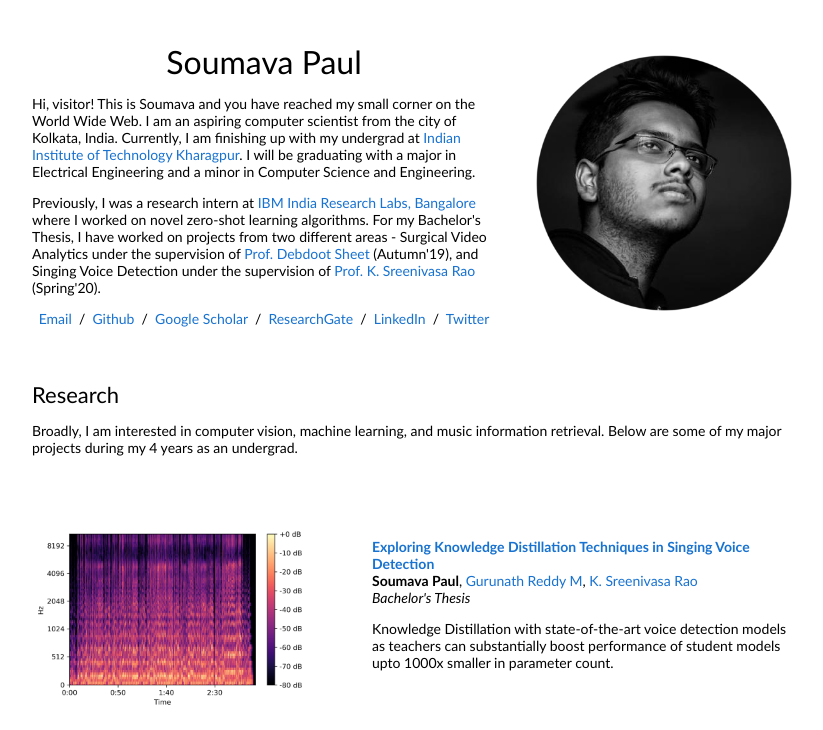
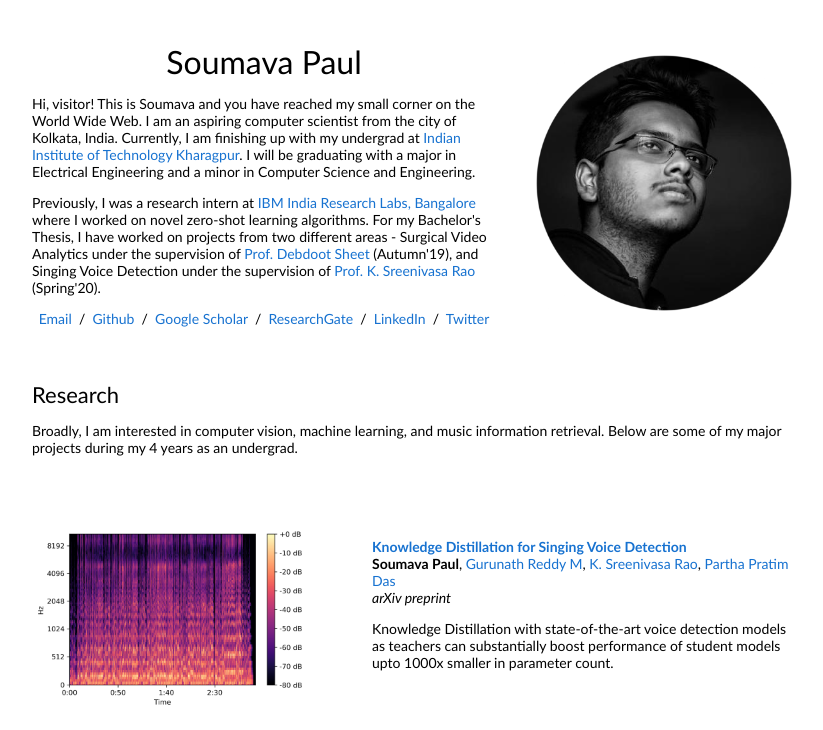
Before and after one commit to mvp18/mvp18.github.io, a plain HTML site: page index.html in a window 1280 px wide. Shown: the top 730 px of the page, without its empty margins (228-1051 px from the left). Drawn offline with Linux system fonts and the light colour scheme.

```diff
--- a/index.html
+++ b/index.html
@@ -69,14 +69,15 @@
             </td>
             <td style="padding:20px;width:75%;vertical-align:middle">
               <a href="https://drive.google.com/file/d/1ecrB-yqXa-aM48HbdtPDOI5gmiIIGvxw/view?usp=sharing">
-              <papertitle>Exploring Knowledge Distillation Techniques in Singing Voice Detection</papertitle>
+              <papertitle>Knowledge Distillation for Singing Voice Detection</papertitle>
               </a>
               <br>
               <strong>Soumava Paul</strong>,
               <a href="https://scholar.google.com/citations?user=WuqsazcAAAAJ&hl=en">Gurunath Reddy M</a>,
-              <a href="https://scholar.google.co.in/citations?user=TATEL2EAAAAJ&hl=en">K. Sreenivasa Rao</a>
+              <a href="https://scholar.google.co.in/citations?user=TATEL2EAAAAJ&hl=en">K. Sreenivasa Rao</a>,
+              <a href="https://scholar.google.com/citations?user=RmjEzGMAAAAJ&hl=en">Partha Pratim Das</a>
               <br>
-              <em>Bachelor's Thesis</em>
+              <em>arXiv preprint</em>
               <p></p>
               <p>Knowledge Distillation with state-of-the-art voice detection models as teachers can substantially boost performance of student models upto 1000x smaller in parameter count.</p>
             </td>
```
